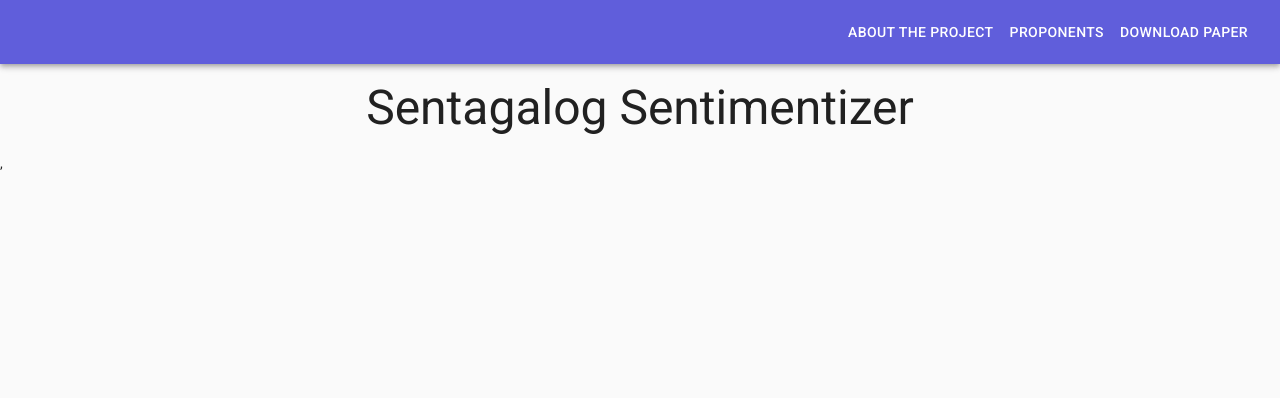
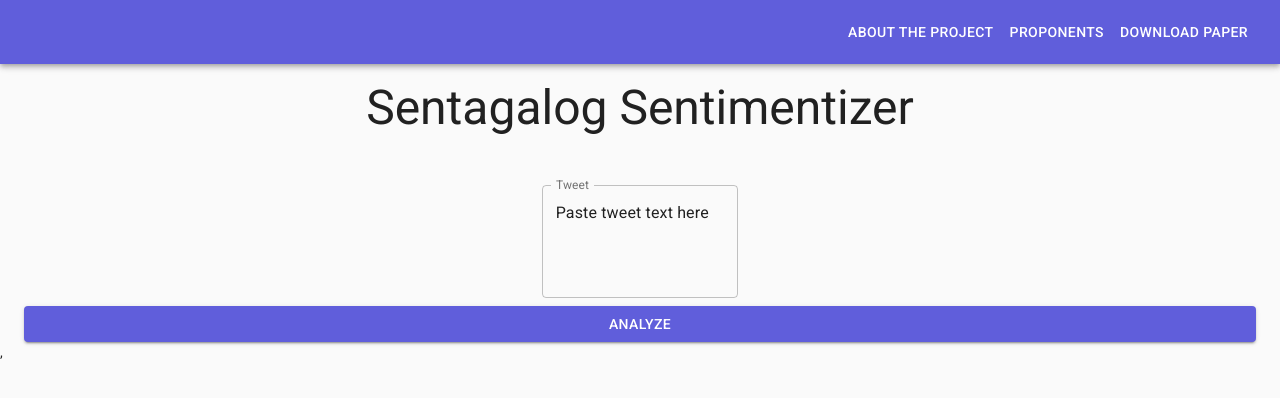
Before and after one commit to kbaldo/sentagalog-sentimentizer, a React (Create React App) app: page / in a window 1280 px wide. Shown: the top 398 px of the page. Built offline with nearby package versions, Linux system fonts and the light colour scheme.

Commit message:
Update components

```diff
--- a/src/pages/Home.js
+++ b/src/pages/Home.js
@@ -3,6 +3,7 @@ import Container from "@material-ui/core/Container";
 import { makeStyles } from "@material-ui/core/styles";
 import Grid from "@material-ui/core/Grid";
 import { Typography, Box } from "@material-ui/core";
+import TweetField from "../components/Home/TweetField"
 
 export default class Home extends Component {
   render() {
@@ -23,6 +24,9 @@ export default class Home extends Component {
                 </Typography>
               </Box>
             </Grid>
+            <Grid item xs={12}>
+                <TweetField />
+            </Grid>
           </Grid>
         </Container>
       </Fragment>
```
Also changed, not shown: src/components/Home/TweetField.jsx (renamed from src/components/shared/Home/TweetField.jsx).
